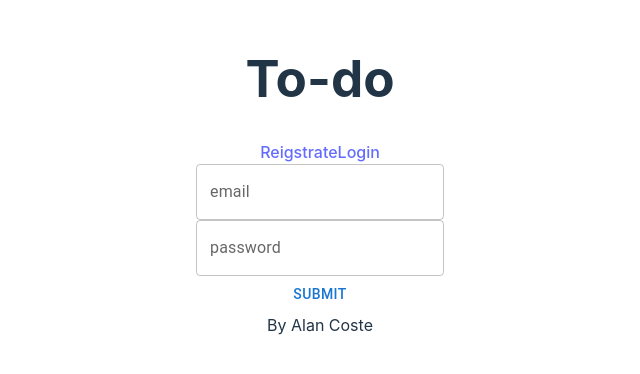
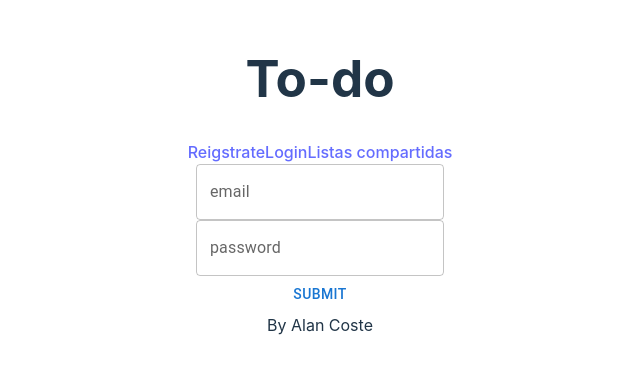
Before and after one commit to cookingnoob/rtc-final-client, a React (Vite) app: page /login in a window 1280 px wide. Shown: the part 224-598 px from the top of the page, without its empty margins (320-960 px from the left). Built offline with nearby package versions, Linux system fonts and the light colour scheme.

Commit message:
add shared lists page
it fetches the name, the next step is when clicked they redirect to the list page where you can see the to dos and user can add the list

```diff
--- a/src/App.jsx
+++ b/src/App.jsx
@@ -17,6 +17,7 @@ function App() {
       <nav>
         <NavLink to="signup">Reigstrate</NavLink>
         <NavLink to="login">Login</NavLink>
+        <NavLink to='shared-lists'>Listas compartidas</NavLink>
       </nav>
       <main>
         <Outlet />
--- a/src/main.jsx
+++ b/src/main.jsx
@@ -5,6 +5,7 @@ import './index.css'
 import { BrowserRouter, Route, Routes } from 'react-router-dom'
 import LogIn from './pages/LogIn.jsx'
 import SignUp from './pages/SignUp.jsx'
+import GlobalLists from './pages/GlobalLists.jsx'
 
 ReactDOM.createRoot(document.getElementById('root')).render(
   <React.StrictMode>
@@ -13,6 +14,7 @@ ReactDOM.createRoot(document.getElementById('root')).render(
         <Route path='/' element={<App />}>
           <Route path='login' index element={<LogIn />} />
           <Route path='signup' index element={<SignUp />} />
+          <Route path='shared-lists' element={<GlobalLists />} />
           <Route
             path="*"
             element={
--- /dev/null
+++ b/src/pages/GlobalLists.jsx
@@ -0,0 +1,32 @@
+import React, { useEffect, useState } from 'react'
+import { NavLink } from 'react-router-dom'
+
+const GlobalLists = () => {
+  const [sharedLists, setSharedLists] = useState(null)
+  useEffect(() => {
+    const getGlobalLists = async () => {
+      try {
+        const response = await fetch('http://localhost:3001/lists/share')
+        const result = await response.json()
+        setSharedLists(result.data)
+        console.log(result.data)
+      } catch (error) {
+        console.error(error)
+      }
+    }
+    getGlobalLists()
+  }, [])
+  return (
+    <div>
+      {sharedLists ? (
+        sharedLists.map((list, index) => (
+          <NavLink key={index}>{list.listName}</NavLink >
+        ))
+      ) : (
+        <p>Loading...</p>
+      )}
+    </div>
+  )
+}
+
+export default GlobalLists
--- a/src/pages/LogIn.jsx
+++ b/src/pages/LogIn.jsx
@@ -1,8 +1,6 @@
 import { Button, TextField, Typography } from '@mui/material'
 import React, { useRef } from 'react'
 import useLogin from '../hooks/useLogin'
-//nofunciona@gmail.com
-//Abc123
 
 const LogIn = () => {
   const emailRef = useRef(null)
@@ -32,3 +30,6 @@ const LogIn = () => {
 }
 
 export default LogIn
+
+//nofunciona@gmail.com
+//Abc123
```
